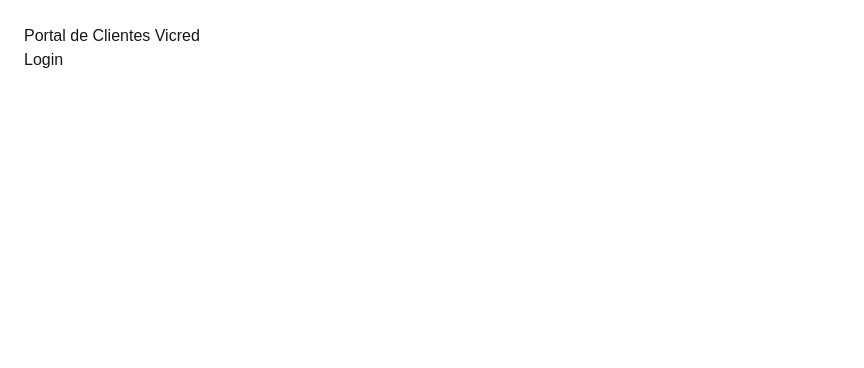
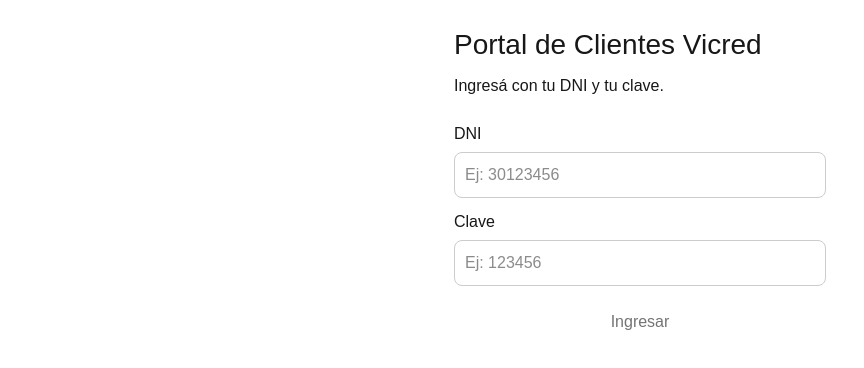
Before and after one commit to eliasrubin/vicred, a Next.js app: page /vicred/login in a window 1280 px wide. Shown: the top 368 px of the page, without its empty margins (0-864 px from the left). Built offline with nearby package versions, Linux system fonts and the light colour scheme.

Commit message:
Add login form

```diff
--- a/app/vicred/login/page.tsx
+++ b/app/vicred/login/page.tsx
@@ -1,10 +1,92 @@
-import React from "react";
+"use client";
+
+import { useState } from "react";
+import { useRouter } from "next/navigation";
 
 export default function LoginPage() {
+  const router = useRouter();
+
+  const [dni, setDni] = useState("");
+  const [clave, setClave] = useState("");
+  const [loading, setLoading] = useState(false);
+  const [mensaje, setMensaje] = useState<string | null>(null);
+
+  async function onSubmit(e: React.FormEvent) {
+    e.preventDefault();
+    setMensaje(null);
+    setLoading(true);
+
+    try {
+      const res = await fetch("/api/vicred/login", {
+        method: "POST",
+        headers: { "Content-Type": "application/json" },
+        body: JSON.stringify({ dni, clave }),
+      });
+
+      const data = await res.json().catch(() => ({}));
+
+      if (!res.ok) {
+        setMensaje(data?.error || "No se pudo iniciar sesión.");
+        setLoading(false);
+        return;
+      }
+
+      // Si el login fue OK, el backend setea la cookie y redirigimos al panel
+      router.push("/vicred/panel");
+      router.refresh();
+    } catch (err) {
+      setMensaje("Error de conexión. Probá de nuevo.");
+      setLoading(false);
+    }
+  }
+
   return (
-    <main style={{ padding: 24 }}>
-      <h1>Portal de Clientes Vicred</h1>
-      <p>Login</p>
+    <main style={{ padding: 24, maxWidth: 420, margin: "0 auto" }}>
+      <h1 style={{ fontSize: 28, marginBottom: 8 }}>Portal de Clientes Vicred</h1>
+      <p style={{ marginBottom: 24 }}>Ingresá con tu DNI y tu clave.</p>
+
+      <form onSubmit={onSubmit} style={{ display: "grid", gap: 12 }}>
+        <label style={{ display: "grid", gap: 6 }}>
+          <span>DNI</span>
+          <input
+            value={dni}
+            onChange={(e) => setDni(e.target.value)}
+            inputMode="numeric"
+            placeholder="Ej: 30123456"
+            style={{ padding: 10, borderRadius: 8, border: "1px solid #ccc" }}
+          />
+        </label>
+
+        <label style={{ display: "grid", gap: 6 }}>
+          <span>Clave</span>
+          <input
+            value={clave}
+            onChange={(e) => setClave(e.target.value)}
+            placeholder="Ej: 123456"
+            style={{ padding: 10, borderRadius: 8, border: "1px solid #ccc" }}
+          />
+        </label>
+
+        <button
+          type="submit"
+          disabled={loading || !dni || !clave}
+          style={{
+            padding: 12,
+            borderRadius: 10,
+            border: "none",
+            cursor: loading ? "default" : "pointer",
+            opacity: loading || !dni || !clave ? 0.6 : 1,
+          }}
+        >
+          {loading ? "Ingresando..." : "Ingresar"}
+        </button>
+
+        {mensaje && (
+          <div style={{ padding: 10, borderRadius: 8, border: "1px solid #f0c2c2" }}>
+            {mensaje}
+          </div>
+        )}
+      </form>
     </main>
   );
 }
```
